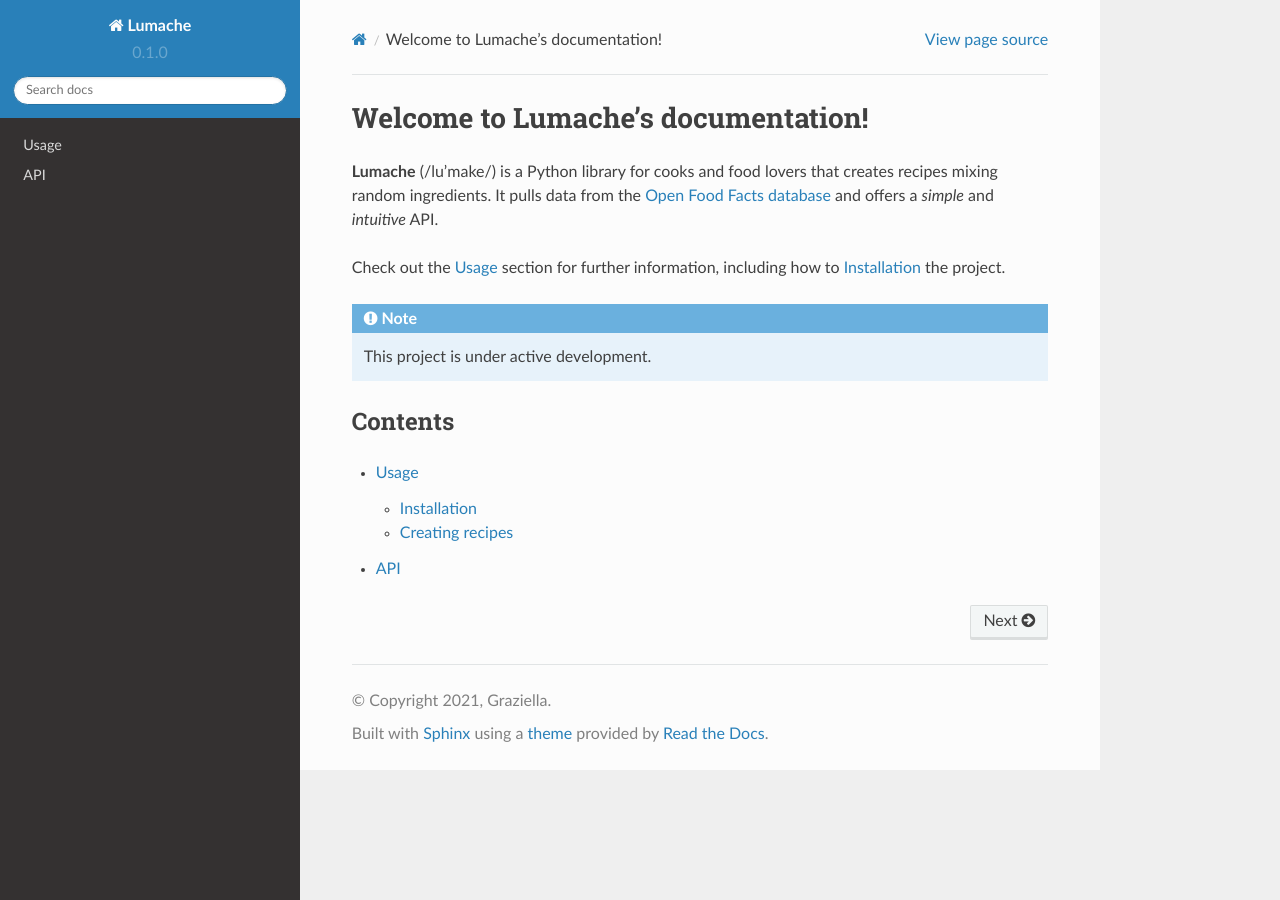
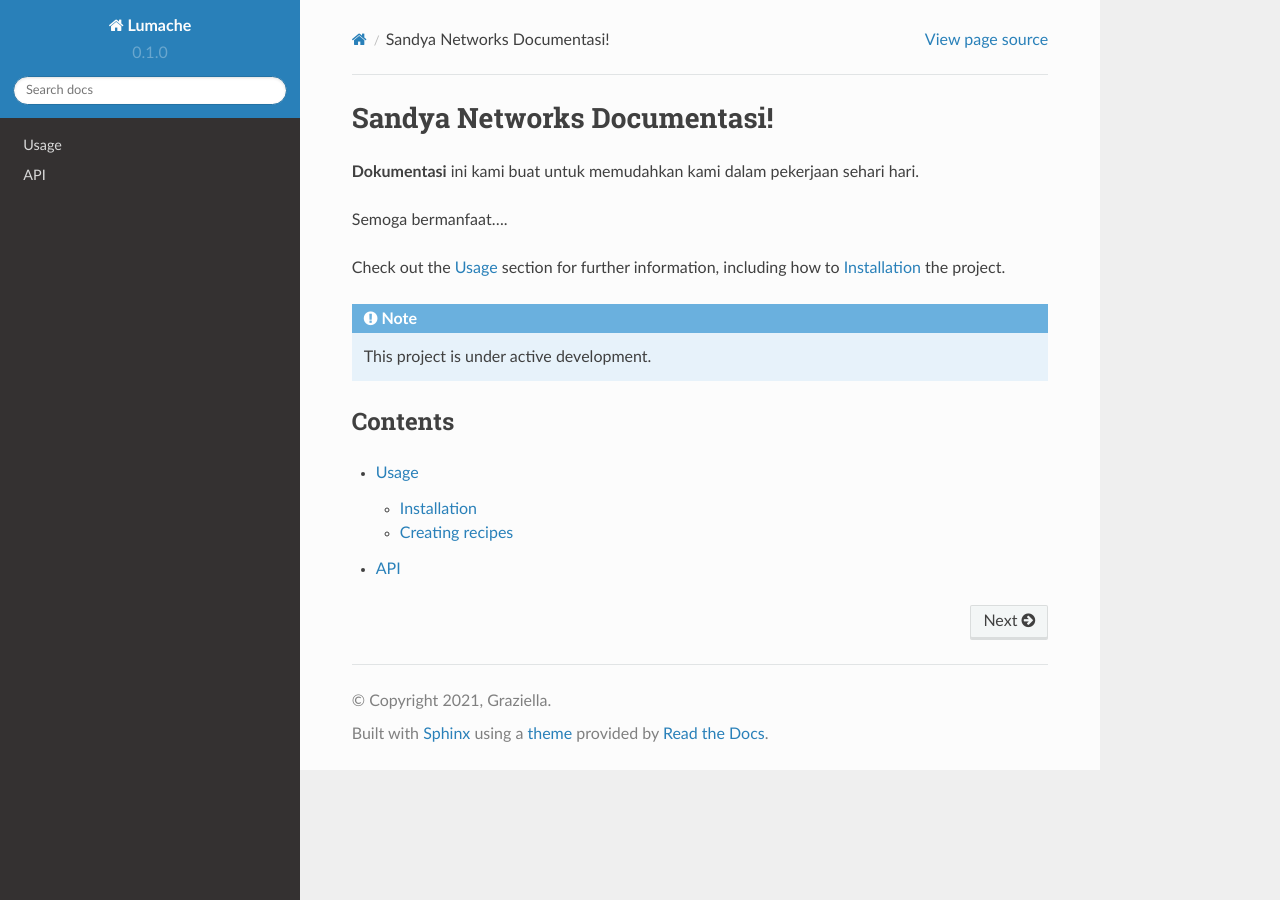
Before and after one commit to CodeInvisible/sand-docs, a Sphinx documentation site: the page built from docs/source/index.rst, in a window 1280 px wide. Built offline with Sphinx 7.4.7 and the Read the Docs theme 2.0.0, drawn with Linux system fonts in a browser that asks for light colours.

Commit message:
utama
utama

```diff
--- a/docs/source/index.rst
+++ b/docs/source/index.rst
@@ -1,10 +1,9 @@
-Welcome to Lumache's documentation!
-===================================
+Sandya Networks Documentasi!
+============================
 
-**Lumache** (/lu'make/) is a Python library for cooks and food lovers
-that creates recipes mixing random ingredients.
-It pulls data from the `Open Food Facts database <https://world.openfoodfacts.org/>`_
-and offers a *simple* and *intuitive* API.
+**Dokumentasi** ini kami buat untuk memudahkan kami dalam pekerjaan sehari hari.
+
+Semoga bermanfaat....
 
 Check out the :doc:`usage` section for further information, including
 how to :ref:`installation` the project.
```
